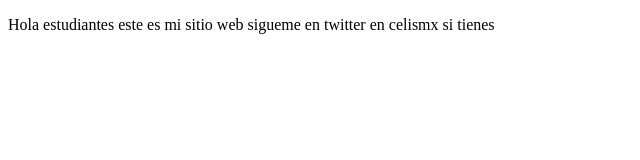
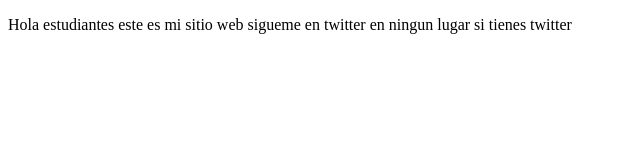
Before and after one commit to Laishavazquez/proyectoCursoPrework, a plain HTML site: page index.html in a window 1280 px wide. Shown: the whole page, without its empty margins (0-640 px from the left). Drawn offline with Linux system fonts and the light colour scheme.

Commit message:
agregamos twitter

```diff
--- a/index.html
+++ b/index.html
@@ -8,7 +8,7 @@
 </head>
 <body>
     <p>
-        Hola estudiantes  este es mi sitio web sigueme en twitter en celismx si tienes
+        Hola estudiantes  este es mi sitio web sigueme en twitter en ningun lugar si tienes twitter
     </p>
 </body>
 </html>
```
